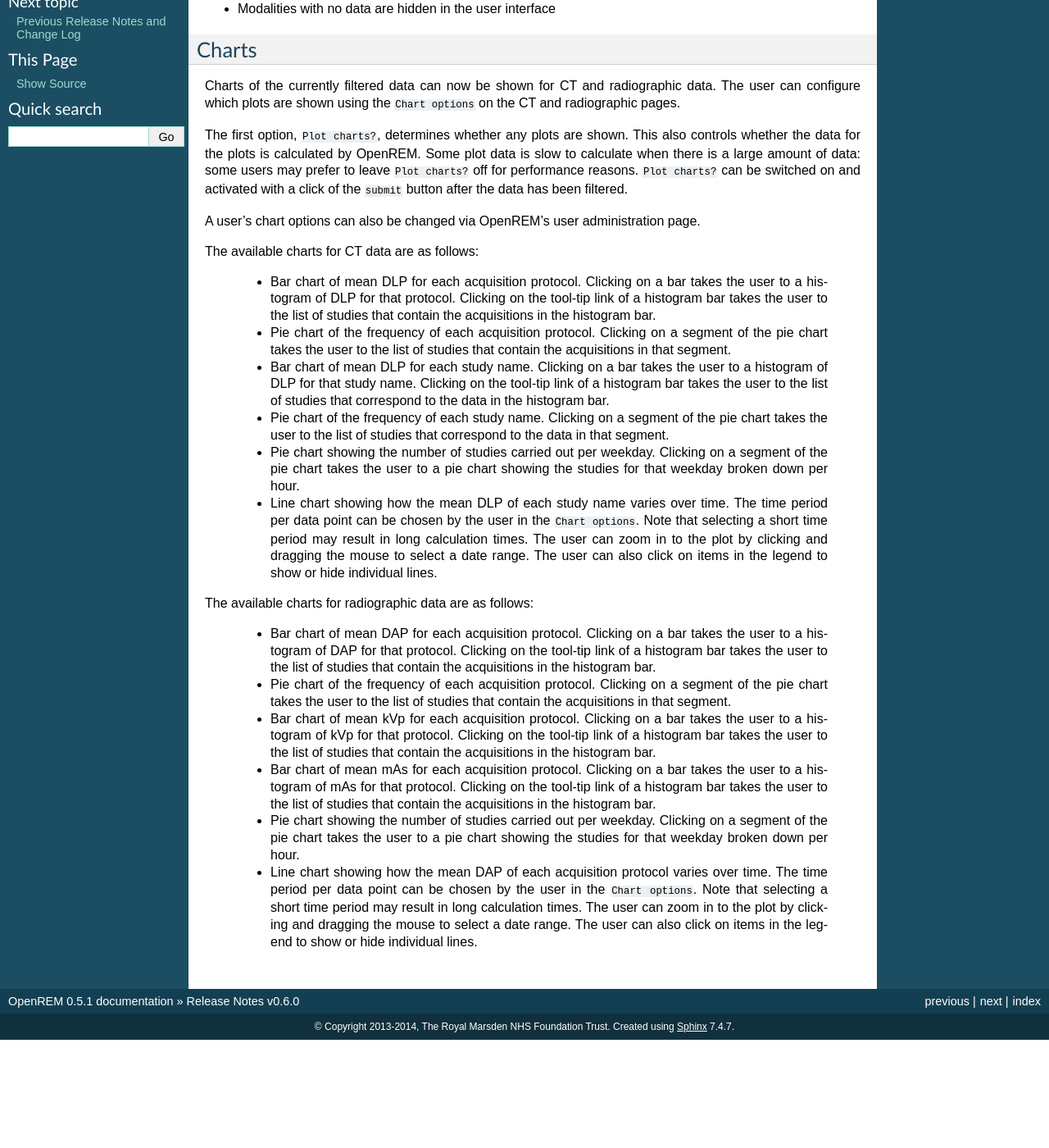
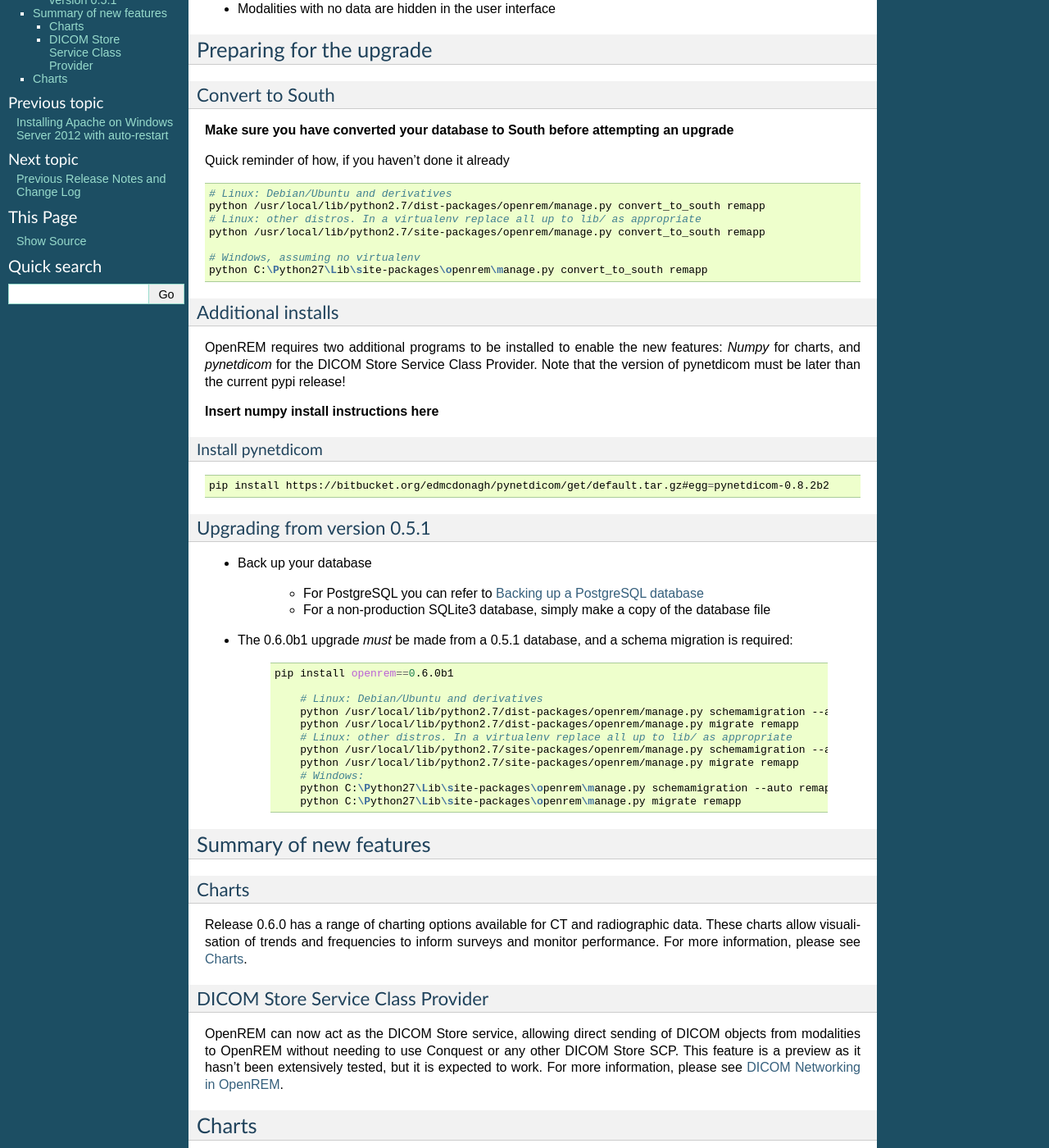
Before and after one commit to ckswilliams/modOpenREM, a Sphinx documentation site: the page built from docs/release-0.6.0.rst, in a window 1280 px wide and 1400 px high, scrolled down 210 px. Shown: the whole window at 82% size. Built offline with Sphinx 7.4.7, drawn with Linux system fonts in a browser that asks for light colours; before the commit the page ends 1478 px from its top, so only the background shows below that; some of the changed text lies outside the part shown.

Commit message:
Rough draft of release notes complete. Charts text needs to be transferred to the charts doc.

```diff
--- a/docs/release-0.6.0.rst
+++ b/docs/release-0.6.0.rst
@@ -1,6 +1,6 @@
-####################
-Release Notes v0.6.0
-####################
+######################
+Release Notes v0.6.0b1
+######################
 
 ****************
 Headline changes
@@ -11,9 +11,93 @@
 * Exports available to import into `OpenSkin`_
 * Modalities with no data are hidden in the user interface
 
+*************************
+Preparing for the upgrade
+*************************
+
+Convert to South
+================
+
+**Make sure you have converted your database to South before attempting an upgrade**
+
+Quick reminder of how, if you haven't done it already
+
+.. sourcecode:: bash
+
+    # Linux: Debian/Ubuntu and derivatives
+    python /usr/local/lib/python2.7/dist-packages/openrem/manage.py convert_to_south remapp
+    # Linux: other distros. In a virtualenv replace all up to lib/ as appropriate
+    python /usr/local/lib/python2.7/site-packages/openrem/manage.py convert_to_south remapp
+
+    # Windows, assuming no virtualenv
+    python C:\Python27\Lib\site-packages\openrem\manage.py convert_to_south remapp
+
+Additional installs
+===================
+
+OpenREM requires two additional programs to be installed to enable the new features: *Numpy* for charts, and
+*pynetdicom* for the DICOM Store Service Class Provider. Note that the version of pynetdicom must be later than the
+current pypi release!
+
+**Insert numpy install instructions here**
+
+Install pynetdicom
+------------------
+
+.. sourcecode:: bash
+
+    pip install https://bitbucket.org/edmcdonagh/pynetdicom/get/default.tar.gz#egg=pynetdicom-0.8.2b2
+
+
+
+Upgrading from version 0.5.1
+============================
+
+* Back up your database
+
+    * For PostgreSQL you can refer to :doc:`backupRestorePostgreSQL`
+    * For a non-production SQLite3 database, simply make a copy of the database file
+
+* The 0.6.0b1 upgrade `must` be made from a 0.5.1 database, and a schema migration is required:
+
+    .. sourcecode:: bash
+
+        pip install openrem==0.6.0b1
+
+            # Linux: Debian/Ubuntu and derivatives
+            python /usr/local/lib/python2.7/dist-packages/openrem/manage.py schemamigration --auto remapp
+            python /usr/local/lib/python2.7/dist-packages/openrem/manage.py migrate remapp
+            # Linux: other distros. In a virtualenv replace all up to lib/ as appropriate
+            python /usr/local/lib/python2.7/site-packages/openrem/manage.py schemamigration --auto remapp
+            python /usr/local/lib/python2.7/site-packages/openrem/manage.py migrate remapp
+            # Windows:
+            python C:\Python27\Lib\site-packages\openrem\manage.py schemamigration --auto remapp
+            python C:\Python27\Lib\site-packages\openrem\manage.py migrate remapp
+
+***********************
+Summary of new features
+***********************
+
+Charts
+======
+
+Release 0.6.0 has a range of charting options available for CT and radiographic data. These charts allow visualisation
+of trends and frequencies to inform surveys and monitor performance. For more information, please see :doc:`charts`.
+
+
+DICOM Store Service Class Provider
+==================================
+
+OpenREM can now act as the DICOM Store service, allowing direct sending of DICOM objects from modalities to OpenREM
+without needing to use Conquest or any other DICOM Store SCP. This feature is a preview as it hasn't been extensively
+tested, but it is expected to work. For more information, please see :doc:`netdicom`.
+
+
 ******
 Charts
 ******
+
+**To be moved to the charts doc**
 
 Charts of the currently filtered data can now be shown for CT and radiographic data.
 The user can configure which plots are shown using the ``Chart options`` on the CT
```
